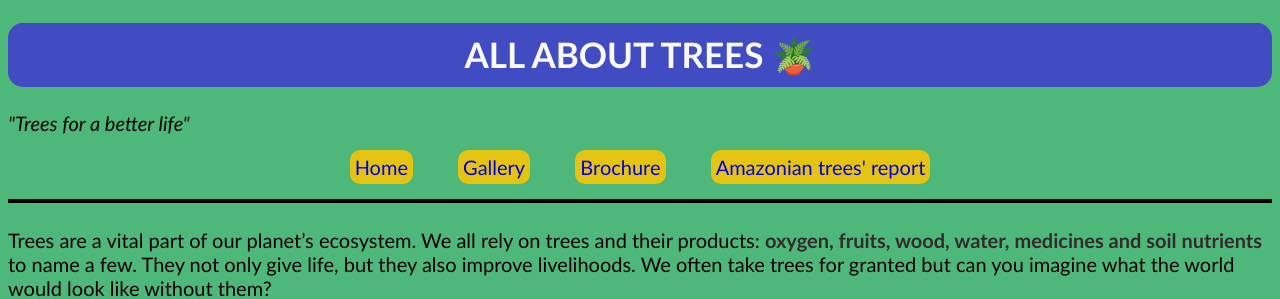
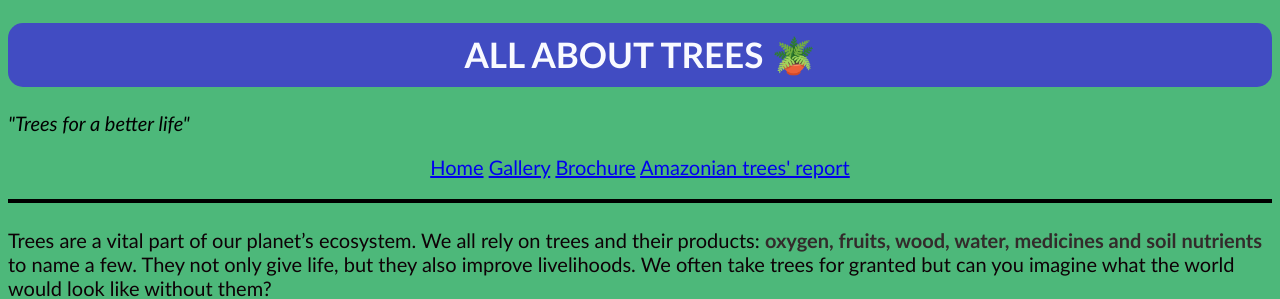
Before and after one commit to lab-brussels-1/All-about-trees-group4, a website: page index.html in a window 1280 px wide. Shown: the top 299 px of the page. Drawn offline with Linux system fonts and the light colour scheme.

```diff
--- a/styles/style.css
+++ b/styles/style.css
@@ -129,17 +129,3 @@
 .Navigation {
   text-align: center;
 }
-
-.Navigation a {
-  text-align: center;
-  text-decoration: none;
-  margin: 20px;
-  padding: 5px;
-  background-color: #e4c411;
-  border-radius: 10px;
-}
-
-.Navigation a:hover {
-  background-color: #e65705;
-  font-size: 20.1px;
-}
```
